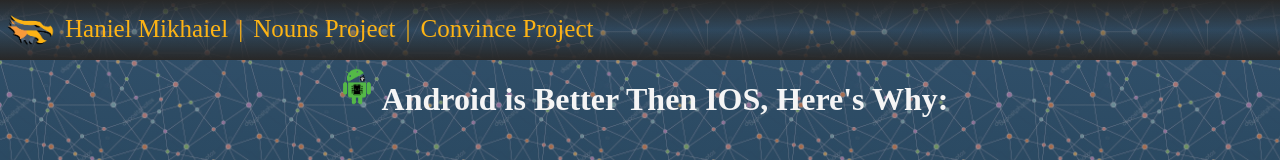
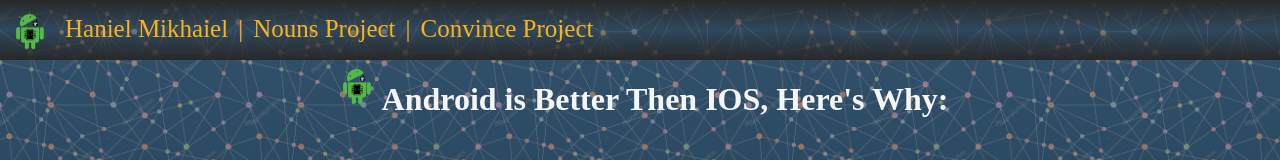
Before and after one commit to SpotechYT/Web-Design, a plain HTML site: page convince.html in a window 1280 px wide. Shown: the top 160 px of the page. Drawn offline with Linux system fonts and the light colour scheme.

```diff
--- a/convince.html
+++ b/convince.html
@@ -6,7 +6,7 @@
         <link rel="stylesheet" type="text/css" href="./style.css">
     </head>
     <header class="headerDark">
-        <img src="./assets/Logo-NoBkg.png" style="height: 50px">
+        <img src="./assets/AppleDroid.png" style="height: 50px">
         <a href="./index.html">Haniel Mikhaiel</a>
         <a>|</a>
         <a href="./nouns.html">Nouns Project</a>
```
